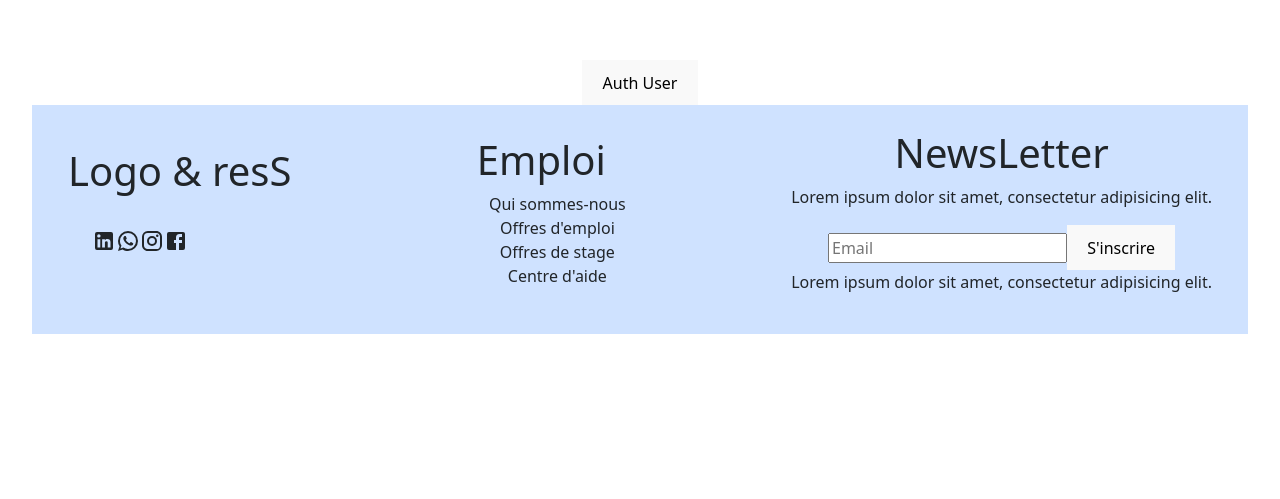
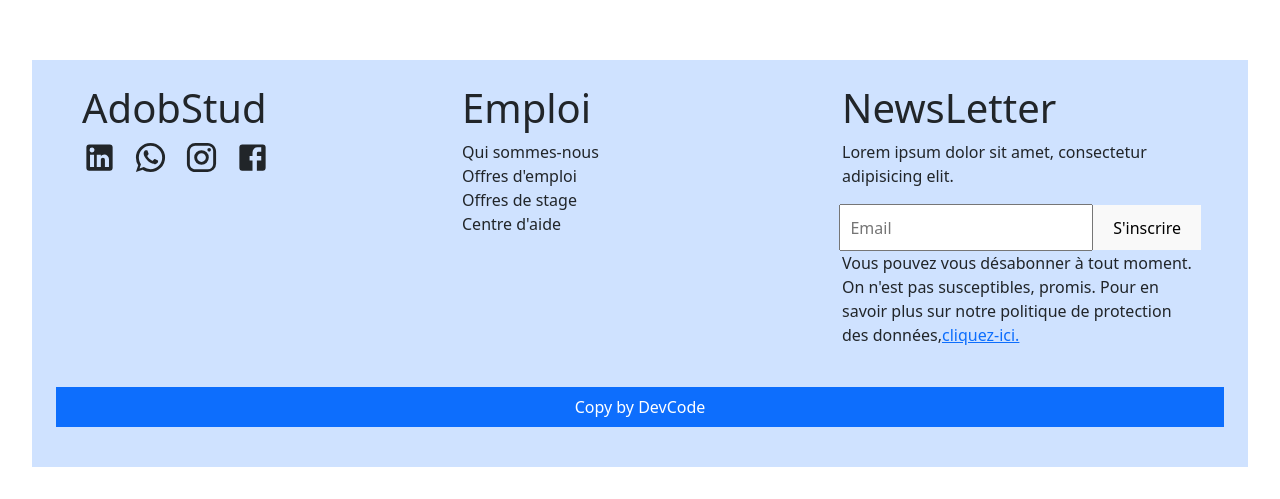
Before and after one commit to Doudou210/gestions-offres, a React (Vite) app in the folder frontend/: page / in a window 1280 px wide. Shown: the part 890-1389 px from the top of the page. Before the commit the page ends 1256 px from the top, so only its background shows below. Built offline with nearby package versions, Linux system fonts and the light colour scheme.

Commit message:
refactory of style footer

```diff
--- a/frontend/src/components/Home.tsx
+++ b/frontend/src/components/Home.tsx
@@ -1,20 +1,15 @@
-import { useNavigate } from "react-router-dom"
+// import { useNavigate } from "react-router-dom"
 import "../assets/css/Home.css"
 import Footer from "./navBars/Footer";
 import Header from "./navBars/Header";
 
 export default function Home() {
-  const navigate= useNavigate();
-
-  const handleNav= ()=>{
-    navigate('/auth_user')
-  }
+  // const navigate= useNavigate();
 
   return (
     <div>
       <Header/>
       <h1 className="d-flex align-items-center justify-content-center vh-100">Home Page</h1>
-      <button type="button" onClick={handleNav}>Auth User</button>
       <Footer/>
     </div>
   )
--- a/frontend/src/components/navBars/Footer.tsx
+++ b/frontend/src/components/navBars/Footer.tsx
@@ -1,45 +1,55 @@
-import { Facebook, Instagram, LinkedIn, WhatsApp } from '@mui/icons-material'
+import { Facebook, Instagram, LinkedIn, WhatsApp } from '@mui/icons-material';
+import "../../assets/css/navBar/NavBar.css";
+import { Link } from 'react-router-dom';
 
 export default function Footer() {
   return (
-    <div className='navbar navbar-expand-lg bg-primary-subtle p-4'>
-      <div className='container-fluid d-flex justify-content-between align-items-center'>
-        <div>
-          <h1>Logo & resS </h1>
-          <ul className='d-flex p-4'>
+    <div className='containerFooter bg-primary-subtle p-4'>
+      <div className='container '>
+        <div className='row text-center yexy-md-start'>
+          <div className='col-12 col-md-4 text-center text-md-start mb-4 mb-md-0'>
+            <h1>AdobStud </h1>
+            <ul className='d-flex justify-content-center justify-content-md-start list-unstyled gap-3'>
               <li>
-              <LinkedIn/>
+                <LinkedIn fontSize='large'/>
               </li>
               <li>
-              <WhatsApp/>
+                <WhatsApp fontSize='large'/>
               </li>
               <li>
-              <Instagram/>
+                <Instagram fontSize='large'/>
               </li>
               <li>
-              <Facebook/>
+                <Facebook fontSize='large'/>
               </li>
             </ul>
           </div>
-        <div>
+          <div className='col-12 col-md-4 text-center text-md-start mb-4 mb-md-0'>
             <h1>Emploi</h1>
-          <ul>
+            <ul className='list-unstyled gap-3'>
               <li>Qui sommes-nous</li>
               <li>Offres d'emploi</li>
               <li>Offres de stage</li>
               <li>Centre d'aide</li>
             </ul>
           </div>
-        <div>
+          <div className='col-12 col-md-4 text-center text-md-start mb-4 mb-md-0'>
             <h1>NewsLetter</h1>
-          <div>
             <p>Lorem ipsum dolor sit amet, consectetur adipisicing elit.</p>
+            <div className='d-flex justify-content-center align-items-center'>
               <input type="email" id='email' placeholder='Email' />
               <button type="submit">S'inscrire</button>
-            <p>Lorem ipsum dolor sit amet, consectetur adipisicing elit.</p>
+            </div>
+            <div className='d-flex align-items-center justify-content-center'>
+              <p>
+                Vous pouvez vous désabonner à tout moment. On n'est pas susceptibles, promis. Pour en savoir plus sur notre politique de protection des données,
+                <Link to={"/"}>cliquez-ici.</Link>
+              </p>
             </div>
           </div>
         </div>
       </div>
+      <p className='bg-primary p-2 text-center mt-4 text-white'>Copy by DevCode</p>
+    </div>
   )
 }
--- a/frontend/src/index.css
+++ b/frontend/src/index.css
@@ -21,9 +21,10 @@ a {
 a:hover {
   color: #535bf2;
 }
-
-ul li{
-  list-style: none;
+input{
+  padding: 0.6em;
+  /* color: red; */
+  /* background-color: rgb(60, 118, 98); */
 }
 
 button {
```
Lines whose indentation alone changed are shown as unchanged.
